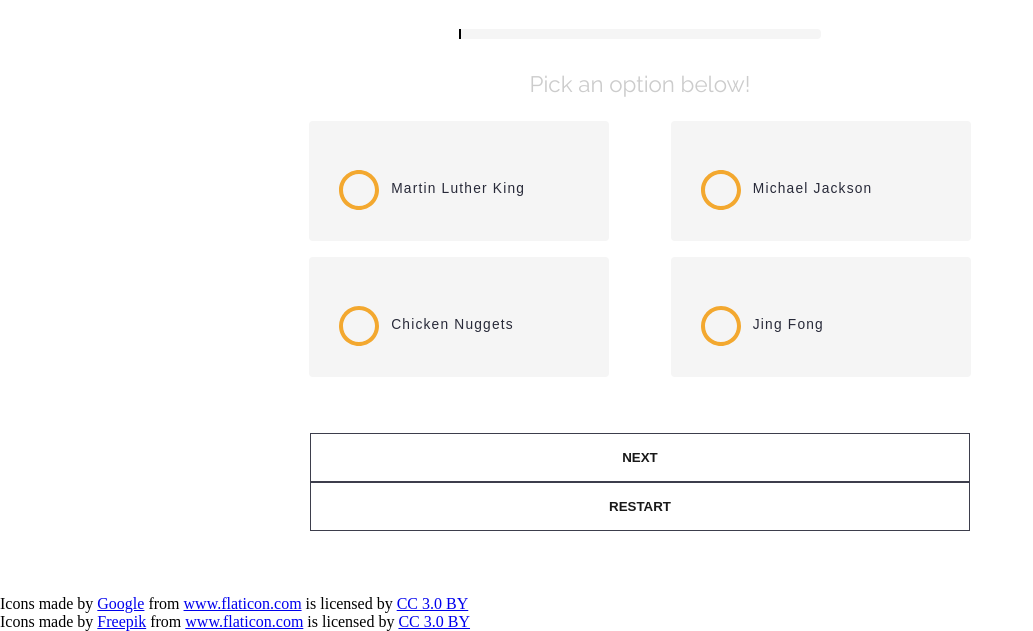
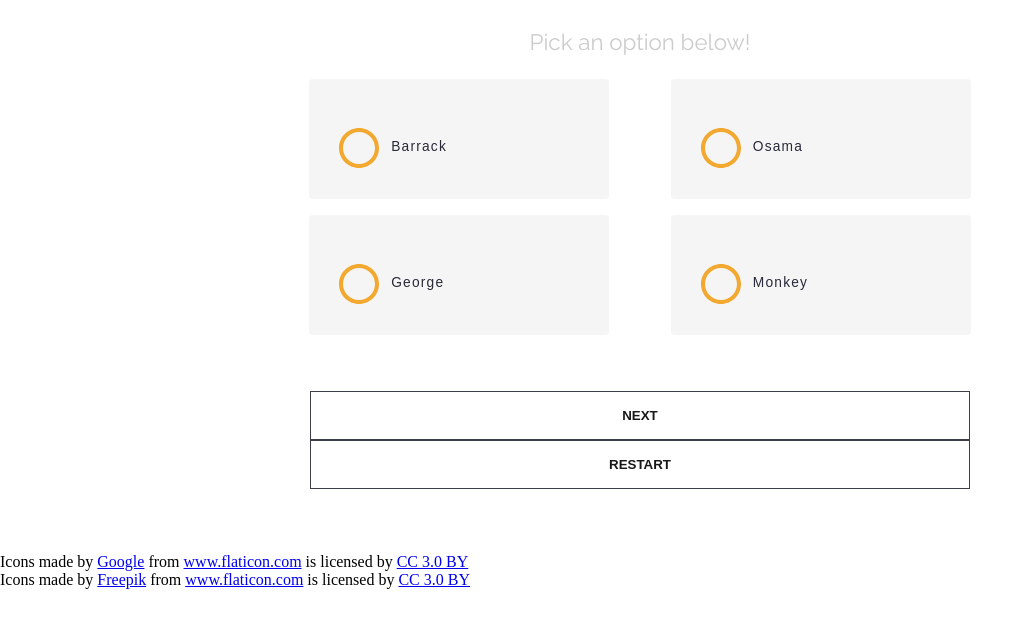
Before and after one commit to Vincent1018/Quiz, a plain HTML site: page index.html in a window 1280 px wide. Shown: the part 196-827 px from the top of the page, without its empty margins (0-1033 px from the left). After the commit the page ends 800 px from the top, so only its background shows below. Drawn offline with Linux system fonts and the light colour scheme.

Commit message:
Add in Quiz

```diff
--- a/index.html
+++ b/index.html
@@ -14,7 +14,7 @@
         <div class="container">
             <div class="jabquiz">
                 <div class="jabquiz__question-box">
-                    <h1 class="jabquiz__question">Who is the first president of the U.S.?</h1>
+                    <h1 class="jabquiz__question"></h1>
                     <p class="jabquiz__tracker">1 of 7</p>
                     <div class="progress">
                         <div class="progress__inner"></div>
@@ -23,34 +23,6 @@
                 </div>
                 <div class="jabquiz__choices-box">
                     <ul class="jabquiz__choices">
-                        <li class="jabquiz__choice">
-                            <input type="radio" name="choice" class="jabquiz__input" id="choice0">
-                            <label for="choice0" class="jabquiz__label">
-                                <i></i>
-                                Martin Luther King
-                            </label>
-                        </li>
-                        <li class="jabquiz__choice">
-                            <input type="radio" name="choice" class="jabquiz__input" id="choice1">
-                            <label for="choice1" class="jabquiz__label">
-                                <i></i>
-                                Michael Jackson
-                            </label>
-                        </li>
-                        <li class="jabquiz__choice">
-                            <input type="radio" name="choice" class="jabquiz__input" id="choice2">
-                            <label for="choice2" class="jabquiz__label">
-                                <i></i>
-                                Chicken Nuggets
-                            </label>
-                        </li>
-                        <li class="jabquiz__choice">
-                            <input type="radio" name="choice" class="jabquiz__input" id="choice3">
-                            <label for="choice3" class="jabquiz__label">
-                                <i></i>
-                                Jing Fong
-                            </label>
-                        </li>
                     </ul>
                 </div>
                 <div class="jabquiz__footer">
@@ -60,7 +32,7 @@
             </div>
         </div>
     </div>
-    <script src="js/app.js"></script>
+    <script src="js/app.js" type = "module"></script>
 </body>
 
 </html>
--- /dev/null
+++ b/js/Question.js
@@ -0,0 +1,9 @@
+export default function Question(question, choices, answerKey) {
+    this.question = question;
+    this.choices = choices;
+    this.answerKey = answerKey;
+}
+
+Question.prototype.isCorrect = function (guessKey) {
+    return guessKey === this.answerKey;
+}
--- a/js/app.js
+++ b/js/app.js
@@ -0,0 +1,89 @@
+import Question from "./Question.js";
+import Quiz from "./quiz.js";
+
+const App = (() => {
+    //cache the DOM- putting all the DOM elements we need in variables so we don't need to do document.querySelector for everything
+    const quizEl = document.querySelector(".jabquiz");
+    const quizQuestionEl = document.querySelector(".jabquiz__question");
+    const trackerEl = document.querySelector(".jabquiz__tracker");
+    const taglineEl = document.querySelector(".jabquiz__tagline")
+    const choicesEl = document.querySelector(".jabquiz__choices");
+    const progressInnerEl = document.querySelector(".progress__inner");
+    const nextButtonEl = document.querySelector(".next");
+    const restartButtonEl = document.querySelector(".restart");
+
+    const q1 = new Question(
+        "First President of US?",
+        ["Barrack","Osama", "George", "Monkey"],
+        2
+    )
+    const q2 = new Question(
+        "When was Javascript created?",
+        ["June 1995","May 1995", "July 1995", "Sep 1996"],
+        1
+    )
+    const q3 = new Question(
+        "What does CSS stand for?",
+        ["County Sheriff Service","Cascading Sexy Sheets", "Cascading Style Sheets", "Monkey"],
+        2
+    )
+    const q4 = new Question(
+        "The full form of HTML is...?",
+        ["Hyper Text Markup Language","Hold The Mic", "ERROR", "Monkey"],
+        0
+    )
+    const q5 = new Question(
+        "console.log(typeof []) would return what?",
+        ["Array","Object","Null", "array"],
+        1
+    )
+
+    const quiz = new Quiz([q1,q2,q3,q4,q5]);
+
+    const setValue = (elem, value) => {
+        elem.innerHTML = value;
+    }
+
+    const renderQuestions = _ => {
+        const question = quiz.getCurrentQuestion().question;
+        setValue(quizQuestionEl,question);
+    }
+
+    const renderChoicesElement = _ => {
+        let markup = "";
+        const currentChoices = quiz.getCurrentQuestion().choices;
+        currentChoices.forEach((elem,index) => {
+        markup += `
+        <li class="jabquiz__choice">
+            <input type="radio" name="choice" class="jabquiz__input" id="choice${index}">
+            <label for="choice${index}" class="jabquiz__label">
+                <i></i>
+                <span>${elem}</span>
+            </label>
+        </li>
+        `
+        });
+        setValue(choicesEl,markup);
+    }
+
+    const renderTracker =_=> {
+        const index = quiz.currentIndex;
+
+    }
+
+    renderQuestions();
+    renderChoicesElement();
+
+    const renderAll = _ => {
+        if (quiz.hasEnded()) {
+            //renderEndScreen
+        } else {
+            //render the question
+            renderQuestions();
+            //render the choices elements
+            renderChoicesElement();
+            //render the tracker
+            //render the progress
+        }
+    }
+})();
--- /dev/null
+++ b/js/quiz.js
@@ -0,0 +1,22 @@
+export default function Quiz(questions) {
+    this.questions = questions;
+    this.score = 0;
+    this.currentIndex = 0;
+}
+
+Quiz.prototype.getCurrentQuestion = function() {
+    return this.questions[this.currentIndex];
+}
+Quiz.prototype.nextIndex = function() {
+    this.currentIndex++;
+}
+Quiz.prototype.hasEnded = function() {
+    return this.currentIndex === this.questions.length;
+}
+Quiz.prototype.guess = function(userGuess) {
+    const CurrentQuestion = this.questions[this.currentIndex];
+    if (currentQuestions.isCorrect(userGuess)) {
+        this.score++;
+    }
+    this.nextIndex();
+}
```
